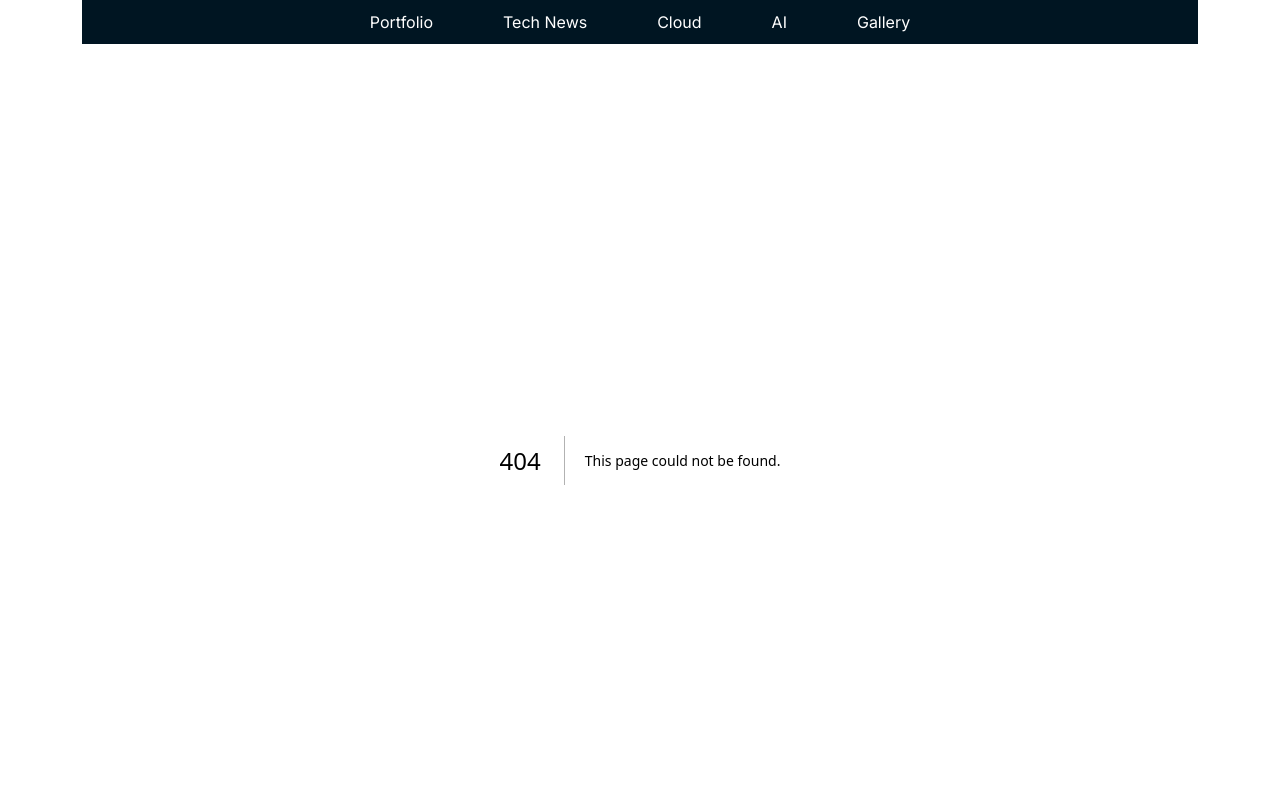
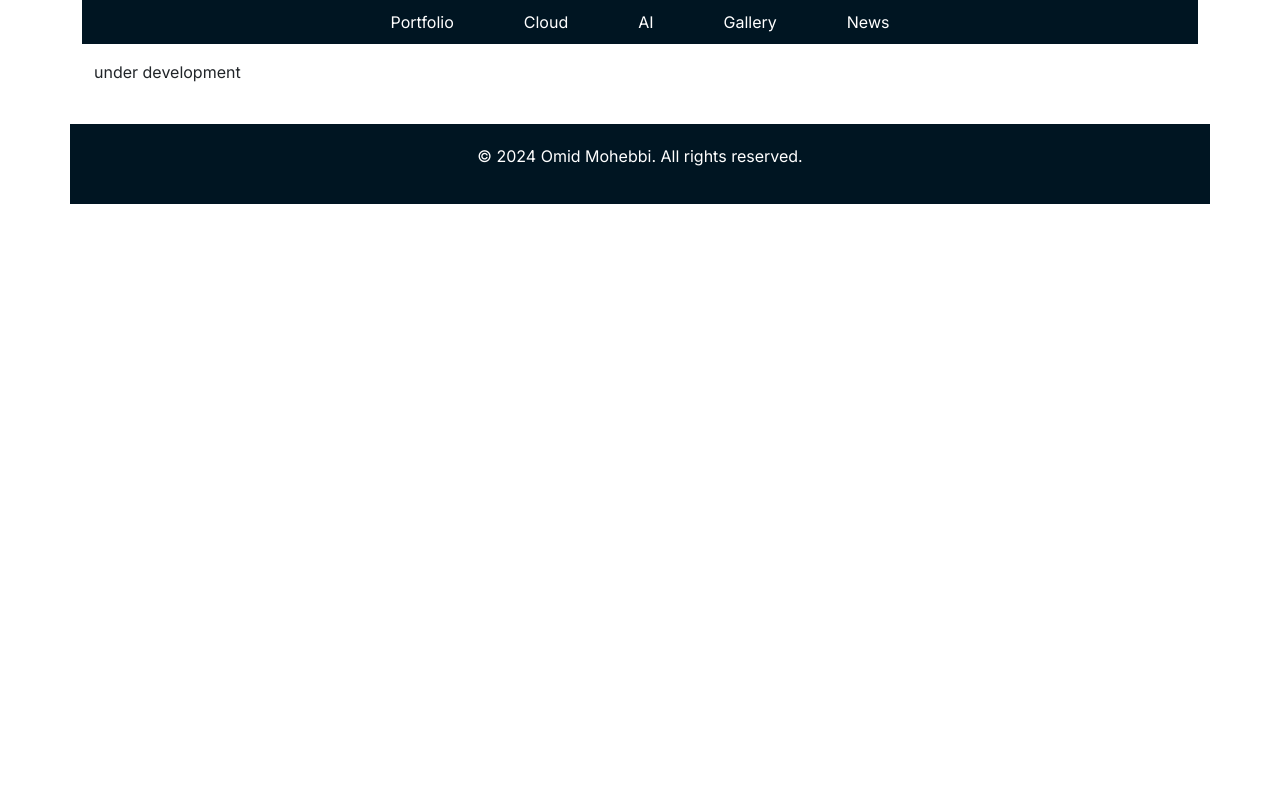
Before and after one commit to omidmohebbise/omidmohebbise.github.io, a Next.js app: page /ai in a window 1280 px wide. Before the commit this address had no page. Shown: the top 800 px of the page. Built offline with nearby package versions, Linux system fonts and the light colour scheme.

Commit message:
update menu links

```diff
--- /dev/null
+++ b/src/app/ai/page.tsx
@@ -0,0 +1,7 @@
+export default function AIPage(){
+    return (
+        <div className="container">
+            under development
+        </div>
+    )
+}
--- /dev/null
+++ b/src/app/gallery/page.tsx
@@ -0,0 +1,7 @@
+export default function GalleryPage(){
+    return (
+        <div className="container">
+            under development
+        </div>
+    )
+}
--- /dev/null
+++ b/src/app/news/page.tsx
@@ -0,0 +1,7 @@
+export default function NewsPage(){
+    return (
+        <div className="container">
+            under development
+        </div>
+    )
+}
--- a/src/components/NavBar.tsx
+++ b/src/components/NavBar.tsx
@@ -6,10 +6,10 @@ export default function NavBar() {
                     <nav>
                         <ul>
                             <li><a href="/">Portfolio</a></li>
-                            <li><a href="/tech-news">Tech News</a></li>
                             <li><a href="/cloud">Cloud </a></li>
                             <li><a href="/ai">AI</a></li>
                             <li><a href="/gallery">Gallery</a></li>
+                            <li><a href="/news">News</a></li>
                         </ul>
                     </nav>
                 </div>
```
